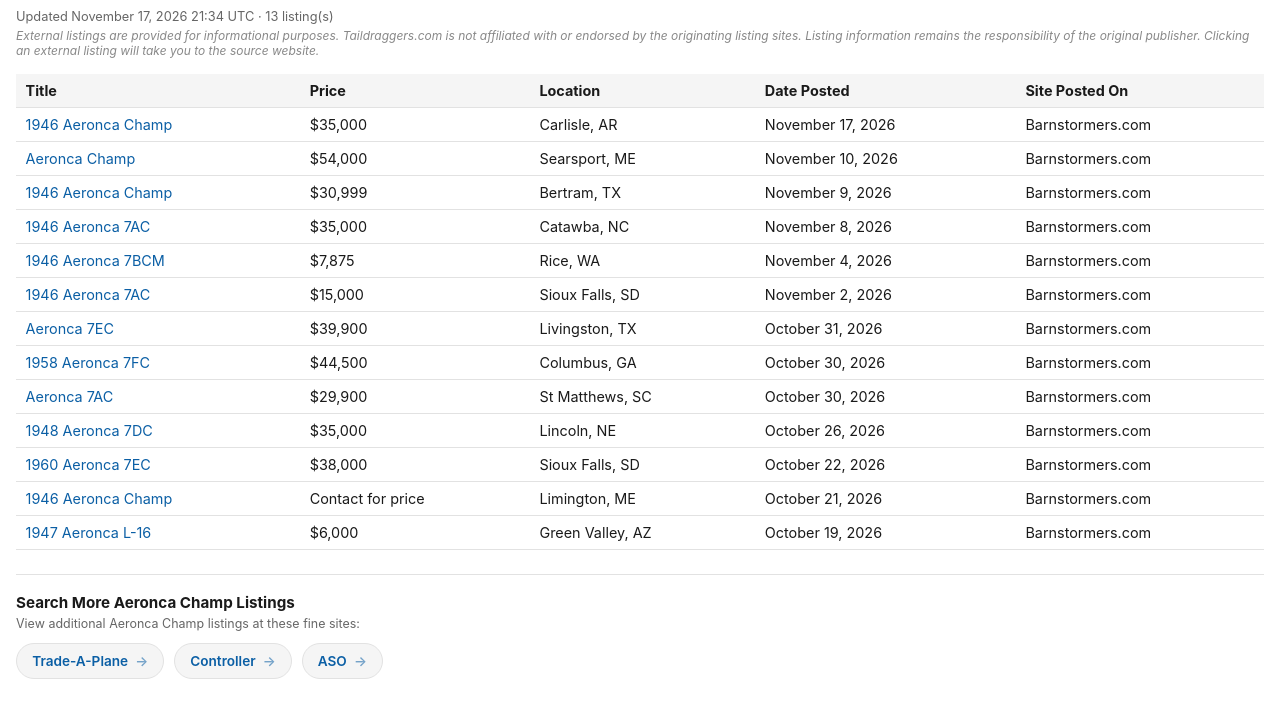
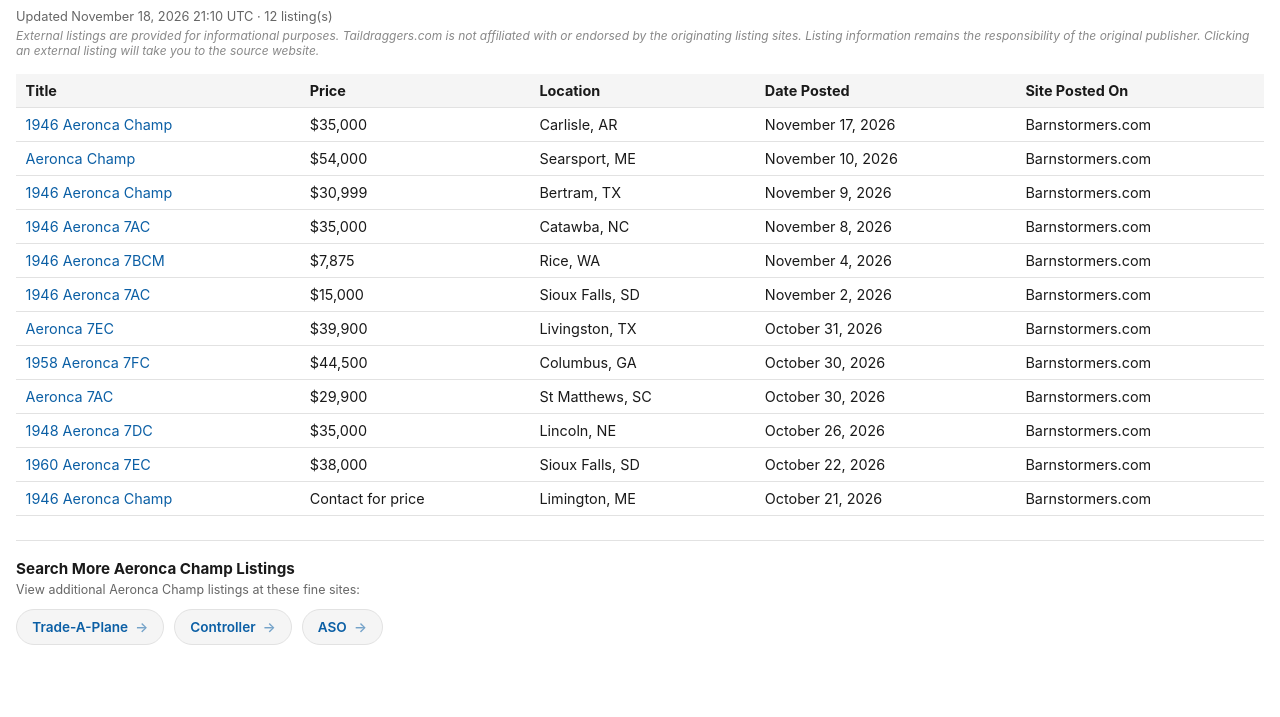
Before and after one commit to taildraggers/aeronca-champ-for-sale, a plain HTML site: page docs/index.html in a window 1280 px wide. Shown: the part 43-760 px from the top of the page. Drawn offline with Linux system fonts and the light colour scheme.

Commit message:
Update Aeronca Champ listings (2026-11-18)

```diff
--- a/docs/index.html
+++ b/docs/index.html
@@ -76,7 +76,7 @@
 </head>
 <body>
   <h1>Other Aeronca Champ Ads on the Web</h1>
-  <div class="updated">Updated November 17, 2026 21:34 UTC &middot; 13 listing(s)</div>
+  <div class="updated">Updated November 18, 2026 21:10 UTC &middot; 12 listing(s)</div>
   <div class="disclaimer">External listings are provided for informational purposes. Taildraggers.com is not affiliated with or endorsed by the originating listing sites. Listing information remains the responsibility of the original publisher. Clicking an external listing will take you to the source website.</div>
   <table>
     <thead>
@@ -95,7 +95,6 @@
         <tr><td><a href="https://www.barnstormers.com/classified-2069705-1948-Aeronca-Champ-7DC-(126).html" target="_blank" rel="noopener noreferrer">1948 Aeronca 7DC</a></td><td>$35,000</td><td>Lincoln, NE</td><td>October 26, 2026</td><td>Barnstormers.com</td></tr>
         <tr><td><a href="https://www.barnstormers.com/classified-2074174-1960-Aeronca-Champ-7EC.html" target="_blank" rel="noopener noreferrer">1960 Aeronca 7EC</a></td><td>$38,000</td><td>Sioux Falls, SD</td><td>October 22, 2026</td><td>Barnstormers.com</td></tr>
         <tr><td><a href="https://www.barnstormers.com/classified-2079345-Sea-Plane-1946-Aeronca-Champ.html" target="_blank" rel="noopener noreferrer">1946 Aeronca Champ</a></td><td>Contact for price</td><td>Limington, ME</td><td>October 21, 2026</td><td>Barnstormers.com</td></tr>
-        <tr><td><a href="https://www.barnstormers.com/classified-2019211-1947-Aeronca-L16A-Champ-Projec.html" target="_blank" rel="noopener noreferrer">1947 Aeronca L-16</a></td><td>$6,000</td><td>Green Valley, AZ</td><td>October 19, 2026</td><td>Barnstormers.com</td></tr>
     </tbody>
   </table>
   <div class="more-resources">
```
